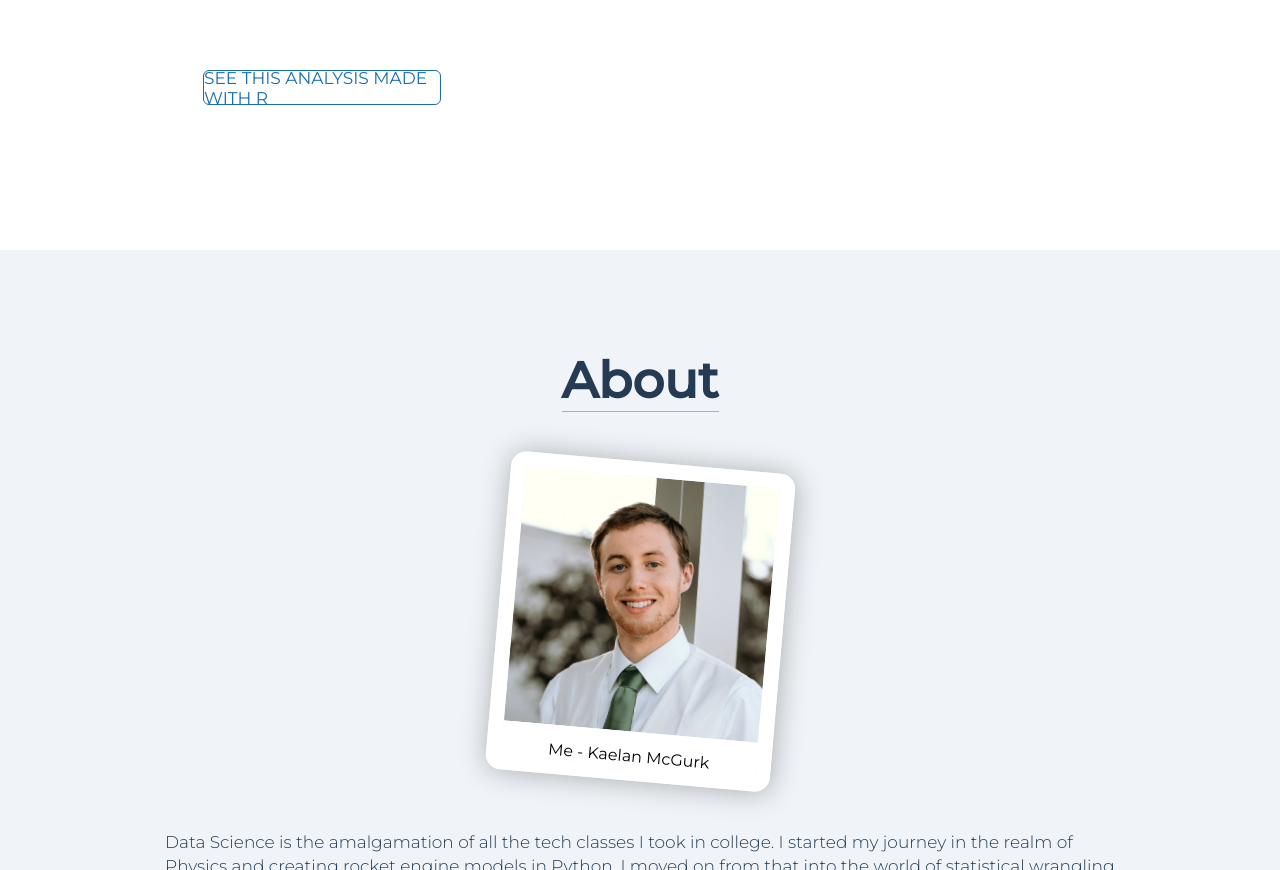
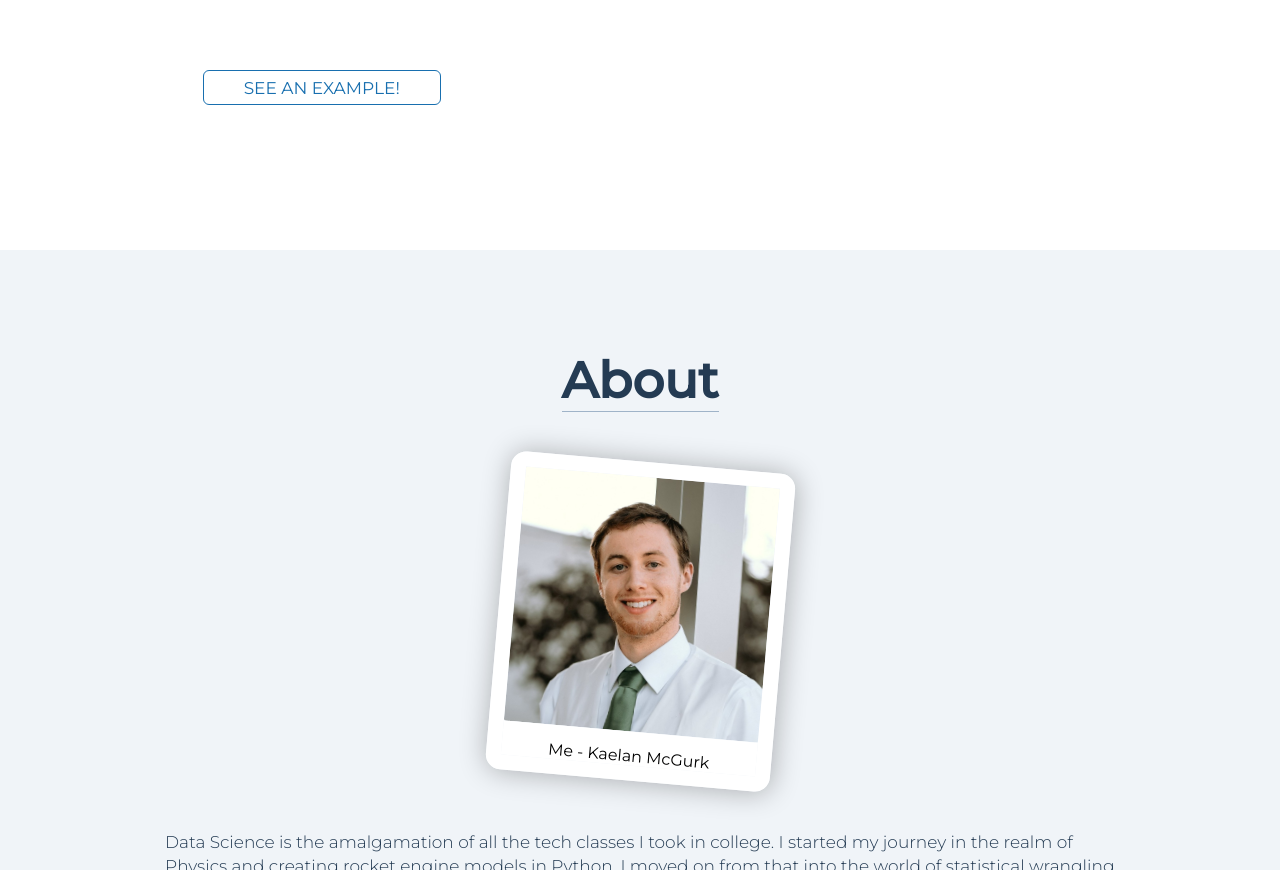
Before and after one commit to kaelanmcgurk/kaelanmcgurk.com, a plain HTML site: page index.html in a window 1280 px wide. Shown: the part 1032-1902 px from the top of the page. Drawn offline with Linux system fonts and the light colour scheme.

Commit message:
Fixing formatting

```diff
--- a/index.html
+++ b/index.html
@@ -65,7 +65,7 @@
                     <p>
                         I work with packages in the Tidyverse such as readr, ggplot2, dplyr, tidyr etc.
                     </p>
-                    <a href="https://github.com/kaelanmcgurk/dataScienceProjects/blob/master/VoxMachina-sBigFights.md" title = "See this Analysis in R" target="_blank" rel="noopener" class = "cta">See this analysis made with R</a>
+                    <a href="https://github.com/kaelanmcgurk/dataScienceProjects/blob/master/VoxMachina-sBigFights.md" title = "See this Analysis in R" target="_blank" rel="noopener" class = "cta">See an example!</a>
                 </div>
             </div>
         </div>
```
